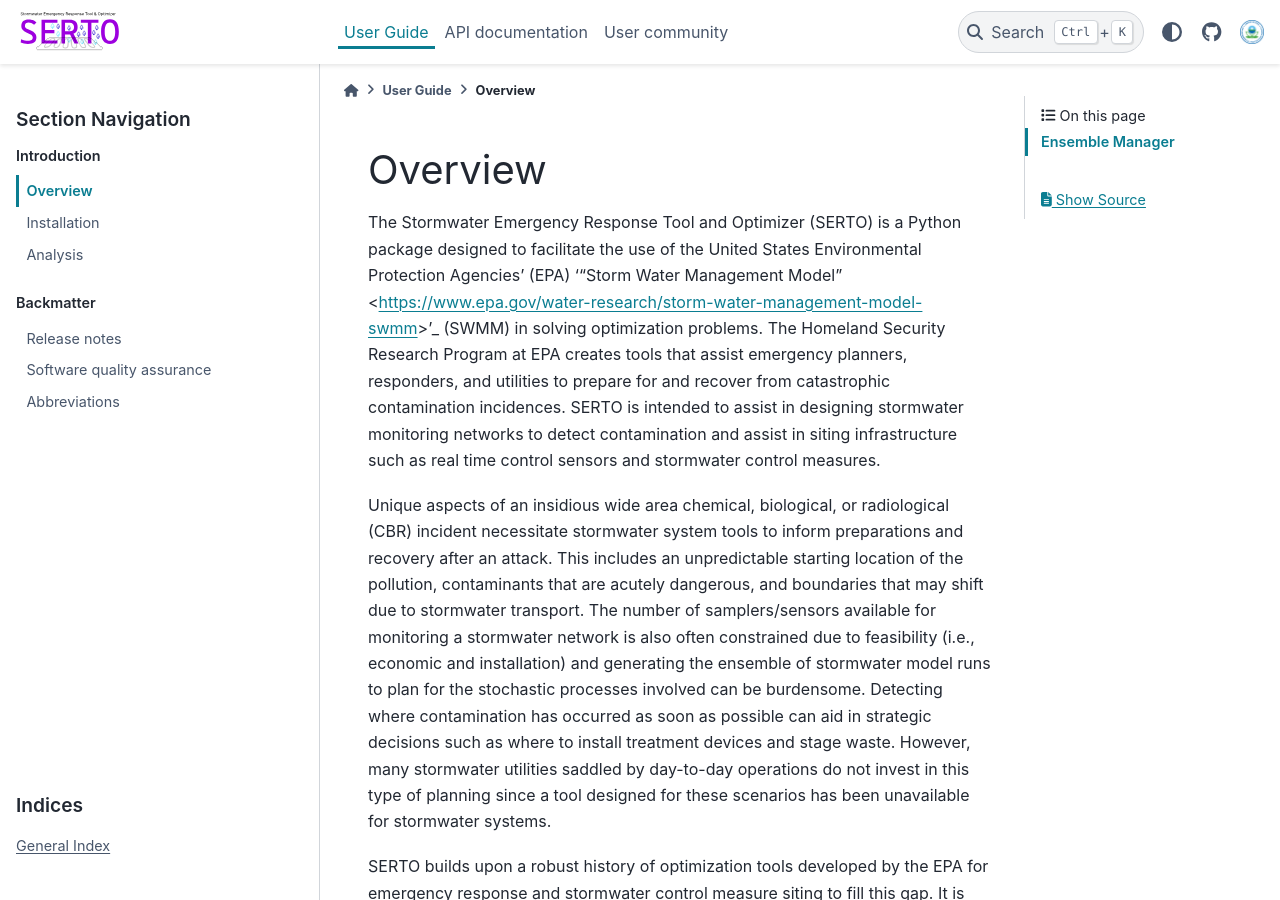
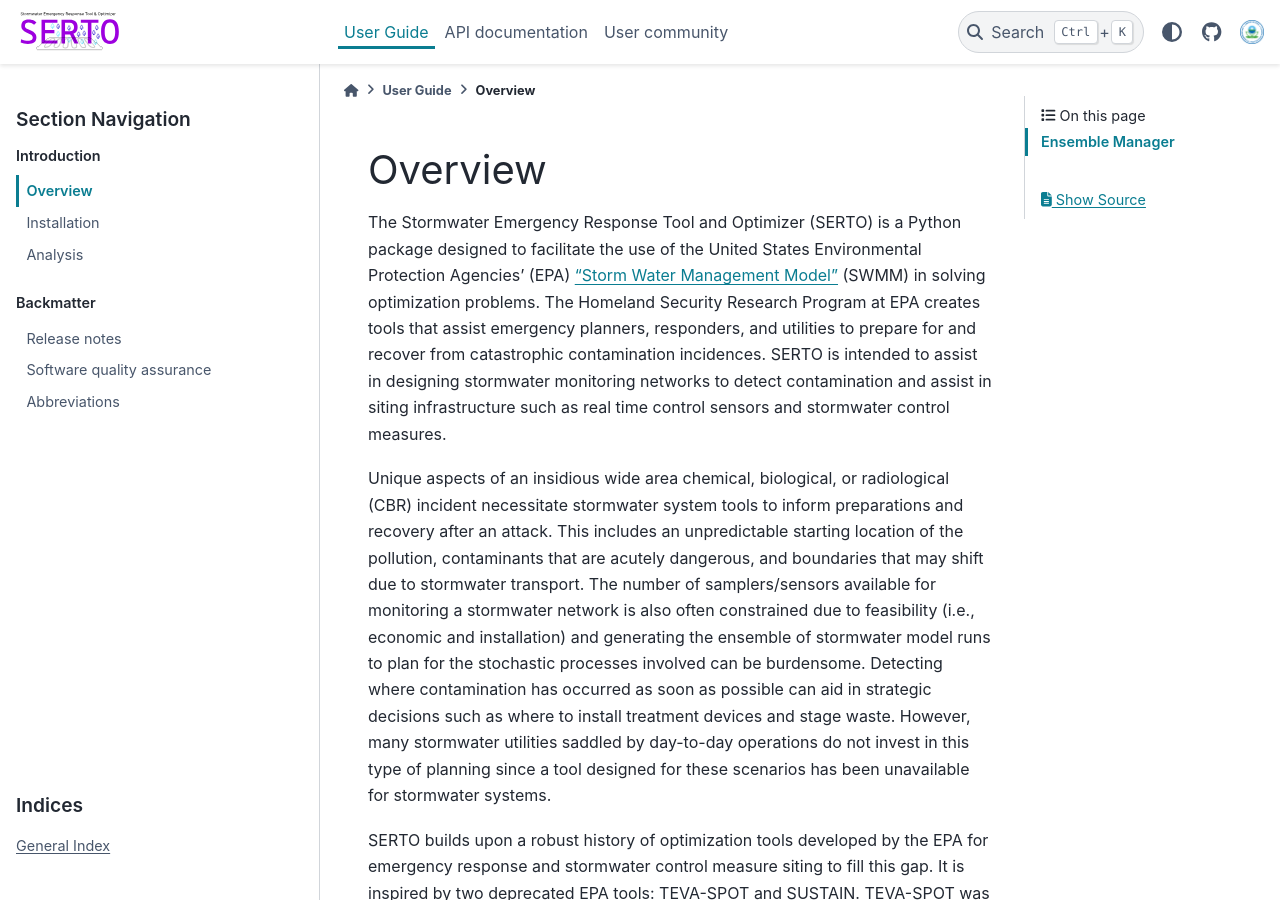
Before and after one commit to USEPA/SERTO, a Sphinx documentation site: the page built from docs/overview.rst, in a window 1280 px wide and 900 px high. Built offline with Sphinx 7.4.7 and the PyData theme 0.15.4, drawn with Linux system fonts in a browser that asks for light colours; pages that are not in the unit, such as notebooks, are missing from menus.

```diff
--- a/docs/overview.rst
+++ b/docs/overview.rst
@@ -1,7 +1,7 @@
 ========
 Overview
 ========
-The Stormwater Emergency Response Tool and Optimizer (SERTO) is a Python package designed to facilitate the use of the United States Environmental Protection Agencies’ (EPA) '"Storm Water Management Model" <https://www.epa.gov/water-research/storm-water-management-model-swmm>'_ (SWMM) in solving optimization problems. The Homeland Security Research Program at EPA creates tools that assist emergency planners, responders, and utilities to prepare for and recover from catastrophic contamination incidences. SERTO is intended to assist in designing stormwater monitoring networks to detect contamination and assist in siting infrastructure such as real time control sensors and stormwater control measures.
+The Stormwater Emergency Response Tool and Optimizer (SERTO) is a Python package designed to facilitate the use of the United States Environmental Protection Agencies’ (EPA) `"Storm Water Management Model" <https://www.epa.gov/water-research/storm-water-management-model-swmm>`__ (SWMM) in solving optimization problems. The Homeland Security Research Program at EPA creates tools that assist emergency planners, responders, and utilities to prepare for and recover from catastrophic contamination incidences. SERTO is intended to assist in designing stormwater monitoring networks to detect contamination and assist in siting infrastructure such as real time control sensors and stormwater control measures.
 
 Unique aspects of an insidious wide area chemical, biological, or radiological (CBR) incident necessitate stormwater system tools to inform preparations and recovery after an attack. This includes an unpredictable starting location of the pollution, contaminants that are acutely dangerous, and boundaries that may shift due to stormwater transport. The number of samplers/sensors available for monitoring a stormwater network is also often constrained due to feasibility (i.e., economic and installation) and generating the ensemble of stormwater model runs to plan for the stochastic processes involved can be burdensome. Detecting where contamination has occurred as soon as possible can aid in strategic decisions such as where to install treatment devices and stage waste. However, many stormwater utilities saddled by day-to-day operations do not invest in this type of planning since a tool designed for these scenarios has been unavailable for stormwater systems.
 
```
